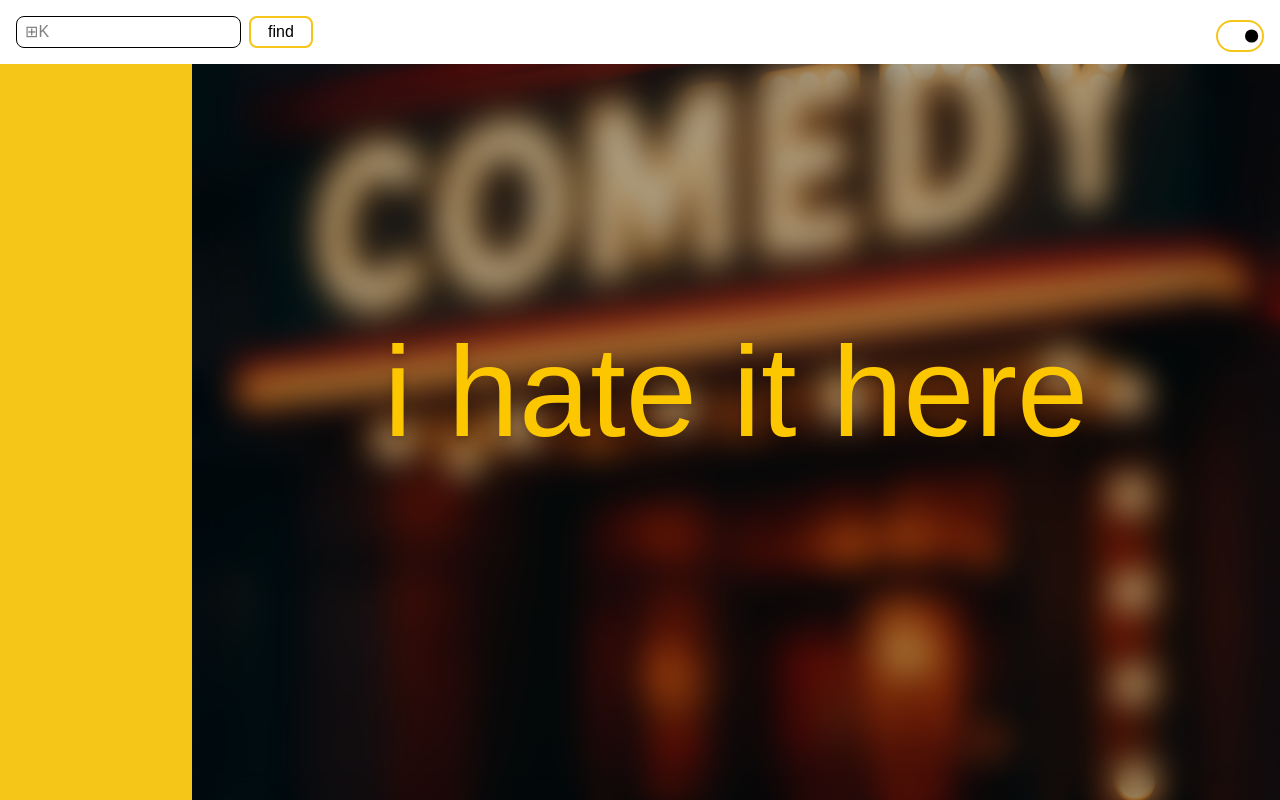
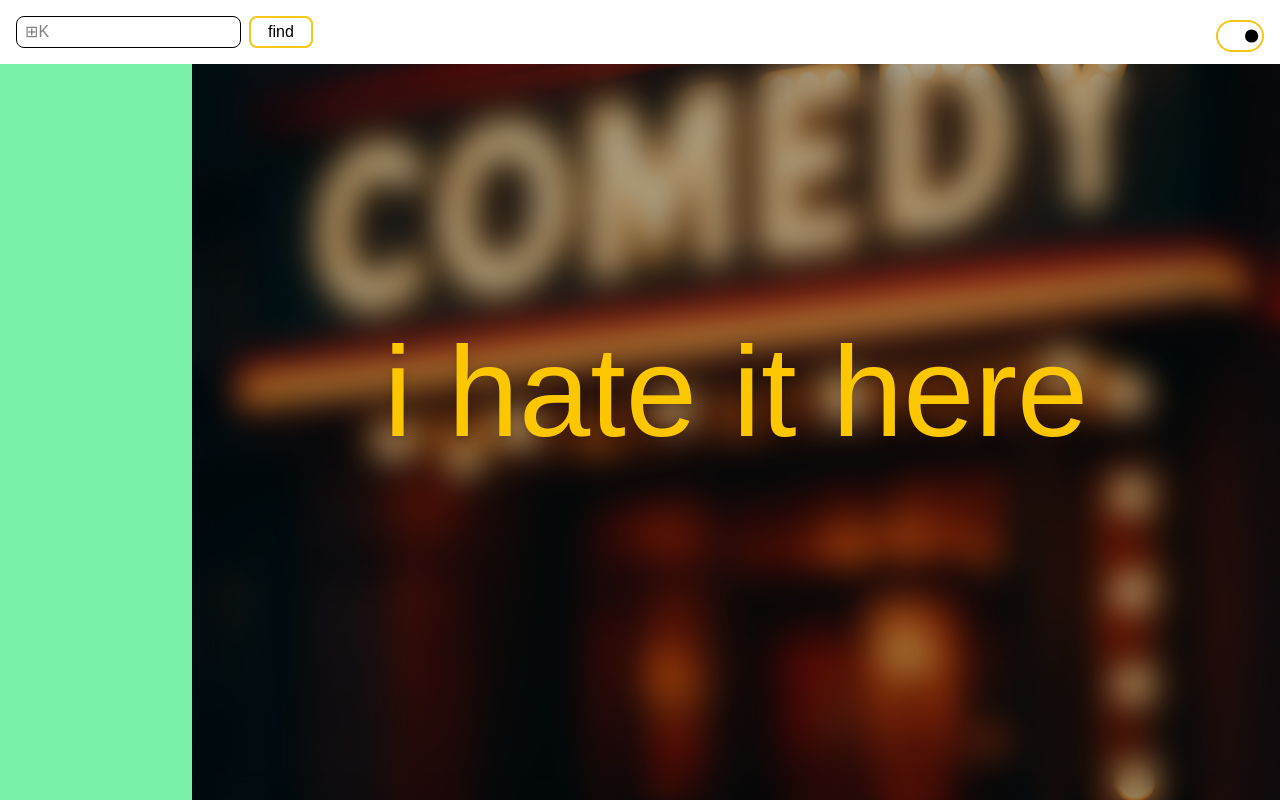
Before and after one commit to siberian-devsky/comedy, a Next.js app: page / in a window 1280 px wide. Built offline with nearby package versions, Linux system fonts and the light colour scheme; a web font is replaced by a local one.

Commit message:
add sidebar fromatting to sidebar component

```diff
--- a/src/app/page.tsx
+++ b/src/app/page.tsx
@@ -43,7 +43,6 @@ export default function App() {
 				<section
 					id='sidebarContainer'
 					className={clsx(
-						'bg-icdb h-full overflow-y-scroll transition-all duration-300 ease-in-out',
 						deviceIsMobile
 							? sidebarIsOpen
 								? 'w-48 translate-x-0'
--- a/src/components/Sidebar/index.tsx
+++ b/src/components/Sidebar/index.tsx
@@ -15,7 +15,10 @@ export default function Sidebar() {
 
 	return (
 		//> sidebar container
-		<aside id='sidebarAside'>
+		<aside id='sidebarAside'
+		className={clsx(
+			'bg-green-300 h-full overflow-y-scroll transition-all duration-300 ease-in-out'
+		)}>
 			{/*//> degenerate cards */}
 			{searchHistory && (
 				<div
@@ -32,6 +35,7 @@ export default function Sidebar() {
 							{...comic}
 						/>
 					))} */}
+					<p>ad;akd;lakd;alkda;lskd</p>
 				</div>
 			)}
 		</aside>
```
